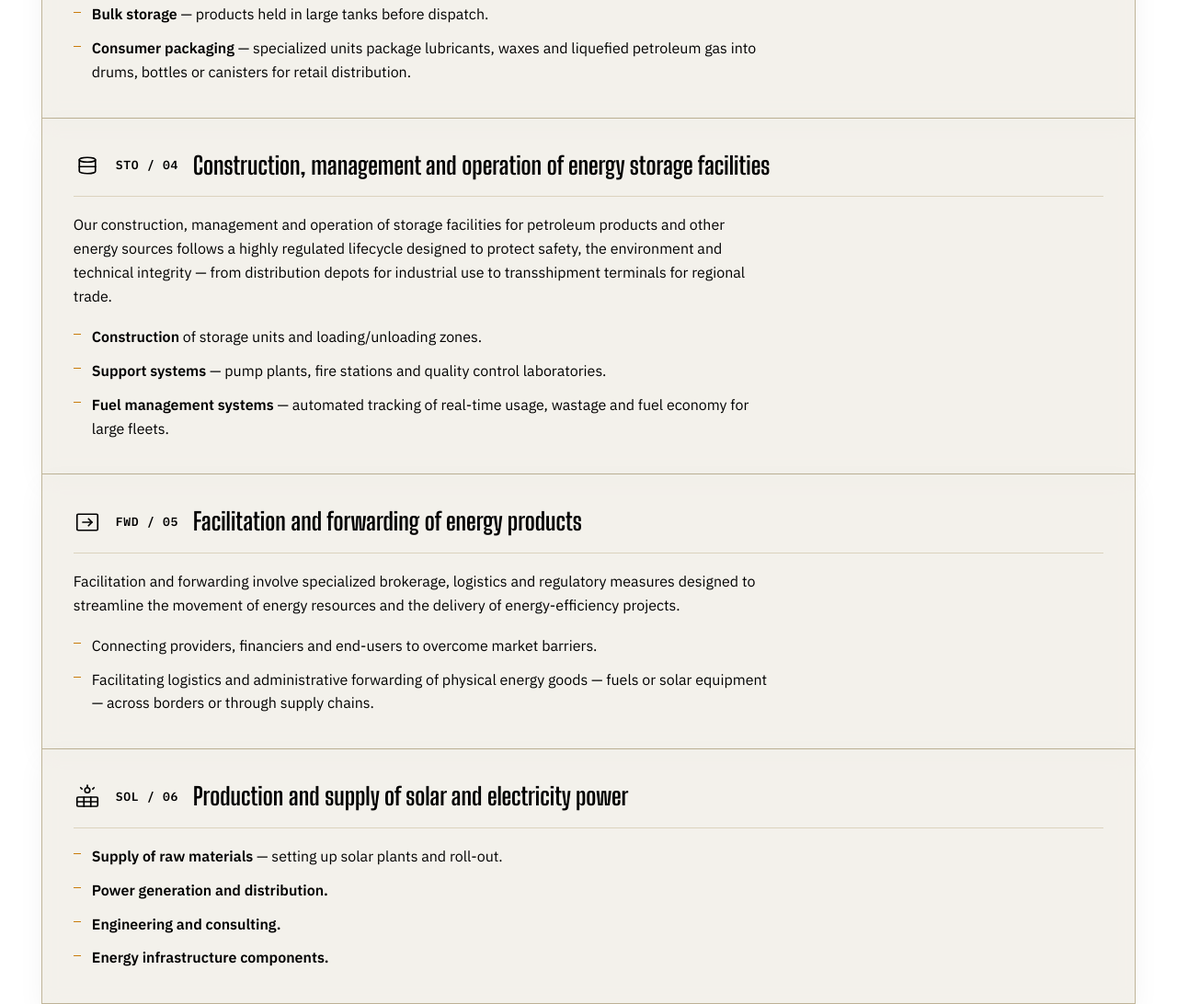
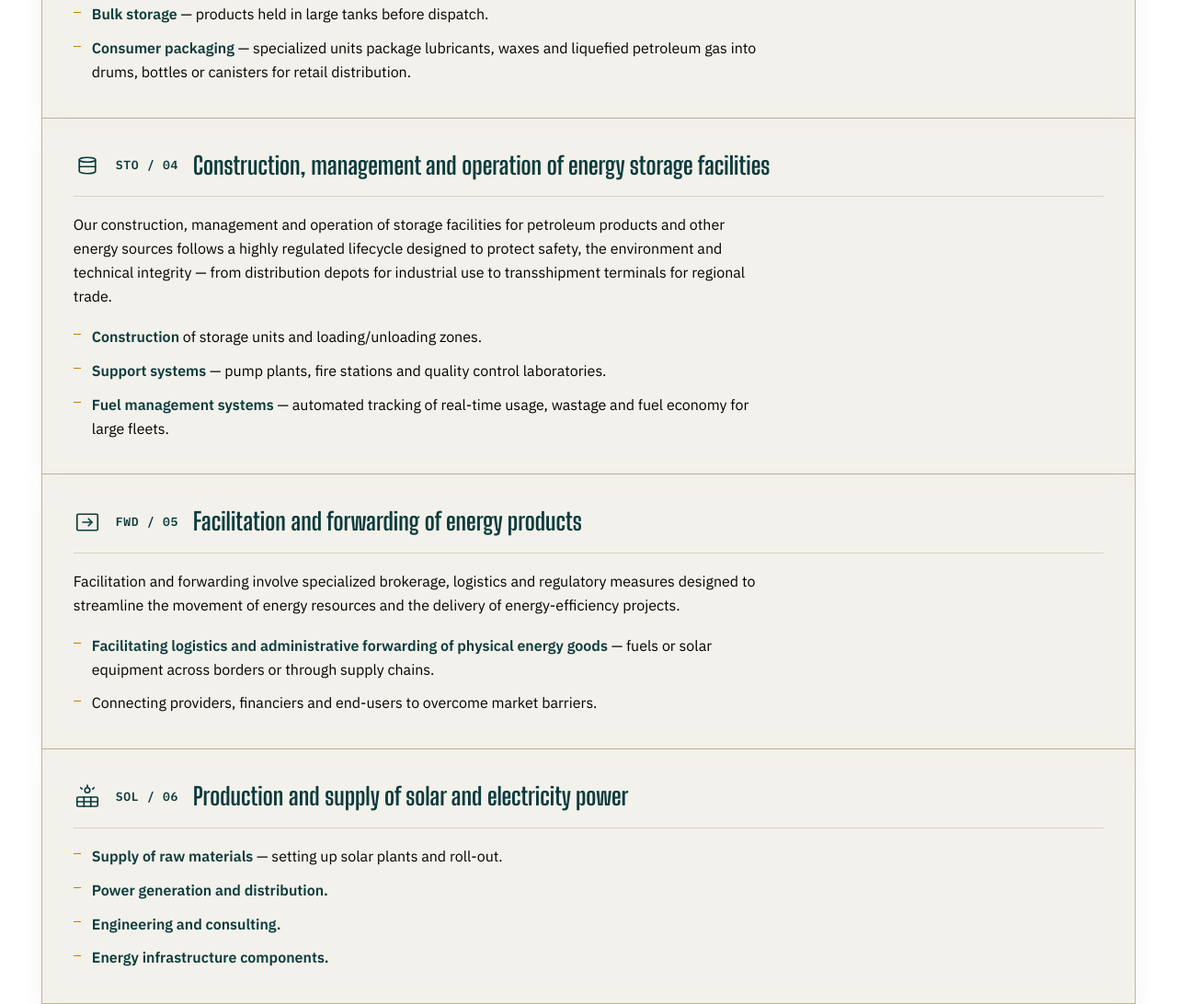
Before and after one commit to Malcolm-Chaka/ECOFLOW-ENERGY, a plain HTML site: page services.html in a window 1280 px wide. Shown: the part 1679-2771 px from the top of the page at 92% size. Drawn offline with Linux system fonts and the light colour scheme.

Commit message:
styling update

```diff
--- a/services.html
+++ b/services.html
@@ -155,8 +155,8 @@
         </div>
         <p>Facilitation and forwarding involve specialized brokerage, logistics and regulatory measures designed to streamline the movement of energy resources and the delivery of energy-efficiency projects.</p>
         <ul>
+          <li><span style="color: var(--petrol); font-weight: 600;">Facilitating logistics and administrative forwarding of physical energy goods</span> — fuels or solar equipment across borders or through supply chains.</li>
           <li>Connecting providers, financiers and end-users to overcome market barriers.</li>
-          <li>Facilitating logistics and administrative forwarding of physical energy goods — fuels or solar equipment — across borders or through supply chains.</li>
         </ul>
       </article>
       <article class="service-detail reveal" id="solar">
--- a/styles.css
+++ b/styles.css
@@ -463,15 +463,15 @@ body .staff-card .role{
 .service-heading{display:flex;align-items:center;gap:16px;margin-bottom:18px;border-bottom:1px solid var(--line);padding-bottom:18px;}
 .service-heading .icon{color:var(--petrol);}
 .service-heading span{
-  font-family:var(--font-mono);font-size:.82rem;color:#000;font-weight:600;letter-spacing:.05em;
+  font-family:var(--font-mono);font-size:.82rem;color:var(--petrol);font-weight:600;letter-spacing:.05em;
   white-space:nowrap;
 }
-.service-heading h2{font-family:var(--font-display);font-weight:700;font-size:clamp(1.3rem,2.4vw,1.65rem);line-height:1.15;color:#000;}
+.service-heading h2{font-family:var(--font-display);font-weight:700;font-size:clamp(1.3rem,2.4vw,1.65rem);line-height:1.15;color:var(--petrol);}
 .service-detail p{color:#000;max-width:760px;}
 .service-detail ul{margin-top:18px;display:grid;gap:11px;max-width:760px;}
 .service-detail li{position:relative;padding-left:20px;color:#000;}
 .service-detail li::before{content:"";position:absolute;left:0;top:.6em;width:8px;height:1px;background:var(--amber);}
-.service-detail li strong{color:#000;font-weight:600;}
+.service-detail li strong{color:var(--petrol);font-weight:600;}
 
 /* ---- Contact ---- */
 .contact-grid{display:grid;grid-template-columns:.95fr 1.05fr;gap:1px;background:var(--line-strong);border:1px solid var(--line-strong);align-items:stretch;}
@@ -576,15 +576,15 @@ body .staff-card .role{
 
 body .service-detail .service-heading span,
 body .service-detail .service-heading h2,
-body .service-detail p,
-body .service-detail li,
 body .service-detail li strong,
-body .service-card .code,
-body .service-card h3,
-body .service-card p,
 body .service-heading span,
 body .service-heading h2,
 body .service-detail .service-heading .icon{
+  color:var(--petrol);
+}
+body .service-detail p,
+body .service-detail li,
+body .service-card p{
   color:#000;
 }
 body .contact-panel .box h2,
```
